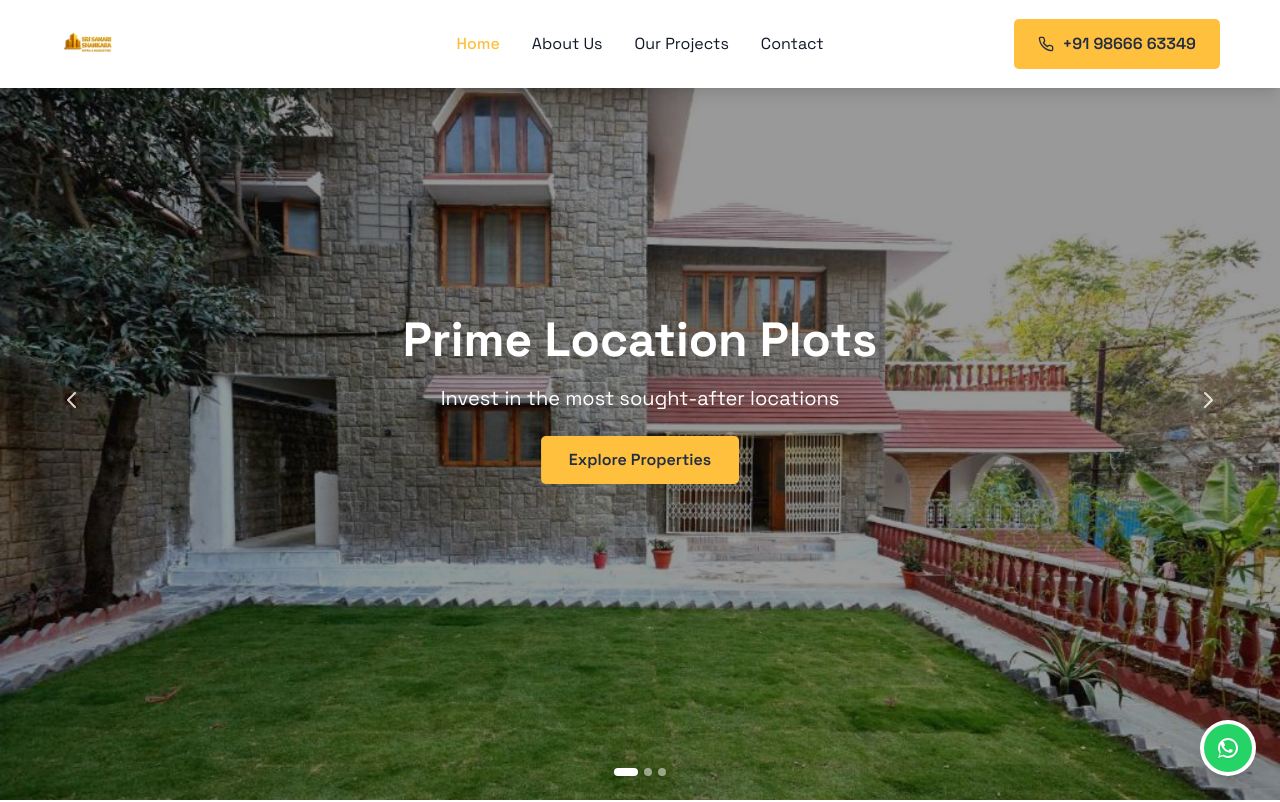
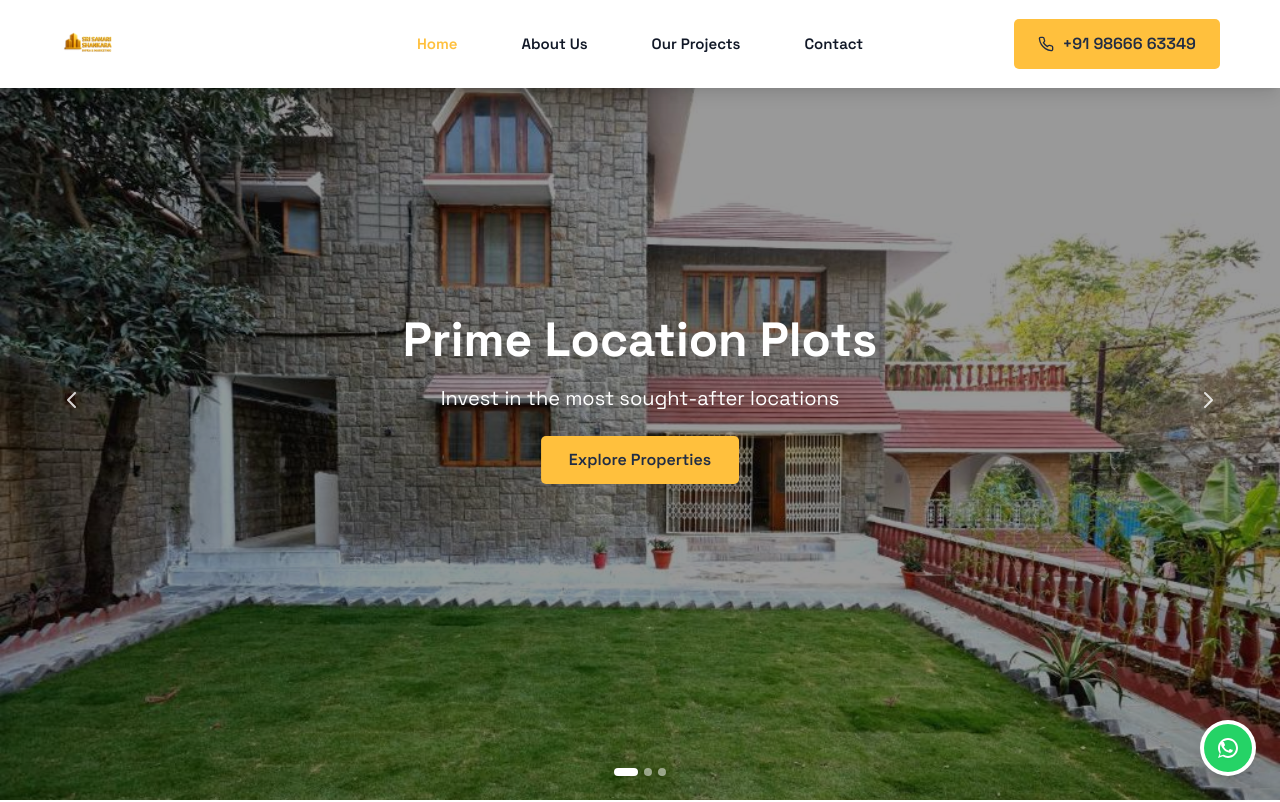
Before and after one commit to manneworks/srisanari-infra, a Next.js app: page / in a window 1280 px wide. Shown: the top 802 px of the page. Built offline with nearby package versions, Linux system fonts and the light colour scheme.

Commit message:
navbar updated version

```diff
--- a/components/Header.tsx
+++ b/components/Header.tsx
@@ -37,13 +37,13 @@ export default function Header() {
           </Link>
 
           {/* Desktop Navigation */}
-          <nav className="hidden lg:flex items-center space-x-8 absolute left-1/2 transform -translate-x-1/2">
+          <nav className="hidden lg:flex items-center space-x-12 absolute left-1/2 transform -translate-x-1/2">
             {navigation.map((item) => (
               <Link
                 key={item.name}
                 href={item.href}
-                className={`text-gray-900 hover:text-primary-yellow transition-colors ${
-                  pathname === item.href ? "text-primary-yellow font-medium" : ""
+                className={`text-gray-900 hover:text-primary-yellow transition-colors font-[525] text-[15px] px-2 ${
+                  pathname === item.href ? "text-primary-yellow" : ""
                 }`}
               >
                 {item.name}
@@ -83,8 +83,8 @@ export default function Header() {
                 <Link
                   key={item.name}
                   href={item.href}
-                  className={`text-lg text-gray-900 hover:text-primary-yellow transition-colors py-2 ${
-                    pathname === item.href ? "text-primary-yellow font-medium" : ""
+                  className={`text-lg text-gray-900 hover:text-primary-yellow transition-colors py-3 font-[525] ${
+                    pathname === item.href ? "text-primary-yellow" : ""
                   }`}
                   onClick={() => setIsMenuOpen(false)}
                 >
```
